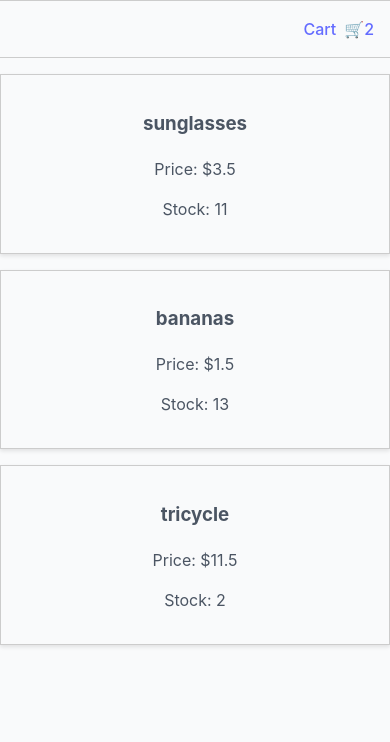
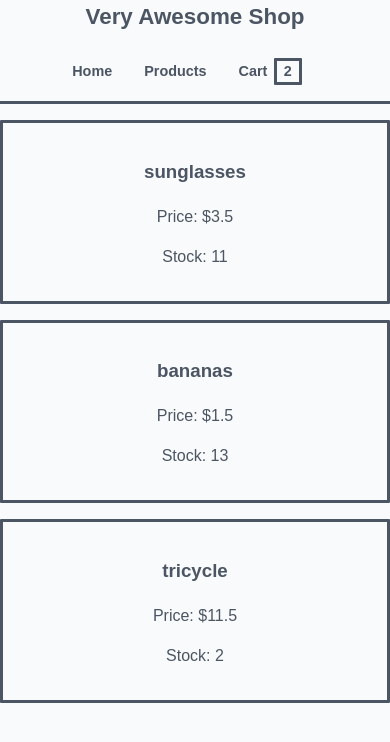
Before and after one commit to dpeterzen/awesome-shop-react, a React (Vite) app: page / in a window 390 px wide. Shown: the top 742 px of the page. Built offline with nearby package versions, Linux system fonts and the light colour scheme.

Commit message:
working stage

```diff
--- a/src/App.jsx
+++ b/src/App.jsx
@@ -7,7 +7,7 @@ import ProductDetail from './components/ProductDetail';
 import './App.css';
 import './styles/product.css';
 
-
+/* eslint-disable react/prop-types */
 function App() {
   const [cartItems, setCartItems] = useState([
     {name: 'sunglasses', price: 3.5, quantity: 11000},
@@ -24,14 +24,18 @@ function App() {
   };
 
   const [openCart, setOpenCart] = useState(false);
+  const [hoverCart, setHoverCart] = useState(false);
 
   const handleOpenCart = () => {
-    // if (!openCart) {
-    //   setOpenCart(true);
-    // } else {
-    //   setOpenCart(false);
-    // }
     setOpenCart(!openCart);
+  };
+
+  const handleMouseEnter = () => {
+    setHoverCart(true);
+  };
+
+  const handleMouseLeave = () => {
+    setHoverCart(false);
   };
 
   return (
@@ -39,14 +43,23 @@ function App() {
     /* This value prop will overwrite the default value */
     <>
       <ShopContext.Provider value={{ cartItems, products, addToCart }}>
-        <Header openCart={openCart} handleOpenCart={handleOpenCart} />
+        <Header
+          handleOpenCart={handleOpenCart}
+          handleMouseEnter={handleMouseEnter}
+          handleMouseLeave={handleMouseLeave}
+        />
         <div className="product-grid">
           {products.map((product, index) => (
             <Product key={index} {...product} />
           ))}
         </div>
       </ShopContext.Provider>
-      <Cart openCart={openCart} cartItems={cartItems} />
+      <Cart
+        openCart={openCart || hoverCart}
+        cartItems={cartItems}
+        handleMouseEnter={handleMouseEnter}
+        handleMouseLeave={handleMouseLeave}
+      />
     </>
 
   );
--- a/src/components/Cart.jsx
+++ b/src/components/Cart.jsx
@@ -2,8 +2,8 @@ import { useMemo } from "react";
 import PropTypes from "prop-types";
 import "../styles/cart.css";
 
-
-export default function Cart({ openCart, cartItems }) {
+/* eslint-disable react/prop-types */
+export default function Cart({ openCart, cartItems, handleMouseEnter, handleMouseLeave }) {
   const totalPrice = useMemo(() => {
     console.log('got here');
     return cartItems.reduce(
@@ -12,11 +12,31 @@ export default function Cart({ openCart, cartItems }) {
     );
   }, [cartItems]);
 
-
+  // return (
+  //   openCart && (<>
+  //     <div className="cart">
+  //       <h2>Shopping Cart</h2>
+  //       <ul>
+  //         {cartItems.map((item, index) => (
+  //           <li key={index}>
+  //             {item.name} - ${item.price} x {item.quantity}
+  //           </li>
+  //         ))}
+  //       </ul>
+  //       <p>
+  //         Total Price: <strong>${totalPrice}</strong>
+  //       </p>
+  //       {/* Some button to checkout */}
+  //     </div>
+  //   </>)
+  // );
 
   return (
-    openCart && (<>
-      <div className="cart">
+    <div
+      className={`cart ${openCart ? 'open' : ''}`}
+      onMouseEnter={handleMouseEnter}
+      onMouseLeave={handleMouseLeave}
+    >
         <h2>Shopping Cart</h2>
         <ul>
           {cartItems.map((item, index) => (
@@ -29,9 +49,7 @@ export default function Cart({ openCart, cartItems }) {
           Total Price: <strong>${totalPrice}</strong>
         </p>
         {/* Some button to checkout */}
-      </div>
-    </>)
-
+    </div>
   );
 }
 
--- a/src/components/Header.jsx
+++ b/src/components/Header.jsx
@@ -3,29 +3,47 @@ import { useContext, useState } from "react";
 import ShopContext from "../context/ShopContext";
 import "../styles/header.css";
 
-function Links({ openCart, handleOpenCart }) {
+/* eslint-disable react/prop-types */
+function Links({ handleOpenCart, handleMouseEnter, handleMouseLeave }) {
   const { cartItems } = useContext(ShopContext); // We must pass the ShopContext object itself as an argument
-
 
   return (
     <ul>
-      {/* Other links */}
+      <li>
+        <Link to="#home" onClick={handleOpenCart}>
+          <span>Home</span>
+        </Link>
+      </li>
       <li>
         <Link to="#" onClick={handleOpenCart}>
+          <span>Products</span>
+        </Link>
+      </li>
+      <li
+        onMouseEnter={handleMouseEnter}
+        onMouseLeave={handleMouseLeave}
+      >
+        <Link to="#"
+          onClick={handleOpenCart}
+        >
           <span>Cart</span>
-          <span className="cart-icon">🛒{cartItems.length}</span>
+          <span className="cart-icon">{cartItems.length}</span>
         </Link>
       </li>
     </ul>
   );
 }
 
-export default function Header({ openCart, handleOpenCart }) {
+export default function Header({ handleOpenCart, handleMouseEnter, handleMouseLeave }) {
   return (
     <header>
-      {/* Other header elements */}
+      <div className="logo">Very Awesome Shop</div>
       <nav>
-        <Links openCart={openCart} handleOpenCart={handleOpenCart} />
+        <Links
+          handleOpenCart={handleOpenCart}
+          handleMouseEnter={handleMouseEnter}
+          handleMouseLeave={handleMouseLeave}
+        />
       </nav>
     </header>
   );
--- a/src/index.css
+++ b/src/index.css
@@ -1,25 +1,19 @@
 :root {
-  font-family: Inter, system-ui, Avenir, Helvetica, Arial, sans-serif;
+  /* font-family: Inter, system-ui, Avenir, Helvetica, Arial, sans-serif; */
+  font-family: Arial, sans-serif;
   line-height: 1.5;
-  font-weight: 400;
-
+  font-weight: 500;
   color-scheme: light dark;
   color: #b7bbc3;
   background-color: #111827;
-
-  font-synthesis: none;
-  text-rendering: optimizeLegibility;
-  -webkit-font-smoothing: antialiased;
-  -moz-osx-font-smoothing: grayscale;
 }
 
 a {
-  font-weight: 500;
-  color: #646cff;
+  color: #b7bbc3;
   text-decoration: inherit;
 }
 a:hover {
-  color: #535bf2;
+  color: #b7bbc3;
 }
 
 body {
@@ -36,22 +30,12 @@ h1 {
 }
 
 button {
-  border-radius: 8px;
-  border: 1px solid transparent;
-  padding: 0.6em 1.2em;
-  font-size: 1em;
-  font-weight: 500;
-  font-family: inherit;
-  background-color: #1a1a1a;
-  cursor: pointer;
-  transition: border-color 0.25s;
+
 }
 button:hover {
-  border-color: #646cff;
 }
 button:focus,
 button:focus-visible {
-  outline: 4px auto -webkit-focus-ring-color;
 }
 
 @media (prefers-color-scheme: light) {
@@ -59,10 +43,14 @@ button:focus-visible {
     color: rgb(75 85 99);
     background-color: rgb(249 250 251);
   }
+
+  a {
+    color: rgb(75 85 99);
+    text-decoration: inherit;
+  }
   a:hover {
-    color: #747bff;
+    color: rgb(75 85 99);
   }
   button {
-    background-color: #f9f9f9;
   }
 }
--- a/src/styles/cart.css
+++ b/src/styles/cart.css
@@ -1,14 +1,15 @@
 /* src/styles/cart.css */
 
 .cart {
+  display: none;
   padding: 2rem;
-  border: 1px solid #ccc;
-  border-radius: 5px;
-  box-shadow: 0 4px 8px rgba(0, 0, 0, 0.1);
+  border: 3px solid;
+  border-width: 3px 0px 3px 3px;
+  border-radius: 0px 0px 0px 7px;
   z-index: 1000; /* Ensure it overlays other content */
   position: absolute; /* Position relative to the #root element */
-  top: 85px; /* Adjust this value based on the height of your header */
-  right: 31px;
+  top: 93px; /* Adjust this value based on the height of your header */
+  right: 32px;
   width: 100%;
   max-width: 400px; /* Optional: limit the max width */
   background-color: #111827;
@@ -20,18 +21,21 @@
   font-size: 18px;
 }
 
+.cart.open {
+  display: block;
+}
+
 @media (max-width: 768px) {
   .cart {
     width: 50%; /* Full width on narrow screens */
     margin: 0; /* Remove margin */
-    top: 56px;
-    right: 0;
+    top: 100px;
+    right: 0px;
   }
 }
 
 @media (prefers-color-scheme: light) {
   .cart {
-
-    background-color: #fff;
+    background-color: rgb(249 250 251);
   }
 }
--- a/src/styles/header.css
+++ b/src/styles/header.css
@@ -2,19 +2,23 @@
 
 /* Basic styling for the header */
 header {
+  box-sizing: border-box;
   width: 100%;
-  padding: 1rem 0;
+  padding: 0 .2rem;
   display: flex;
   justify-content: space-between; /* Space between elements */
   align-items: center; /* Center items vertically */
-  border: 1px solid #ccc;
+  border: 3px solid;
+  border-radius: 1px;
 }
-
+.logo {
+  font-size: 1.4rem;
+  font-weight: bold;
+  margin-left: 1rem;
+}
 /* Styling for the navigation */
 nav {
-  width: 100%;
   display: flex;
-  justify-content: flex-end; /* Align items to the right */
 }
 
 /* Styling for the list of links */
@@ -28,19 +32,51 @@ ul {
 
 /* Styling for individual list items */
 li {
+  box-sizing: border-box;
+  padding: 16px 0;
   display: flex;
   align-items: center;
   margin-right: 1rem;
 }
 
 /* Styling for the links */
-a {
+nav a {
   text-decoration: none;
   display: flex;
   align-items: center;
+  font-size: .9em;
+  font-weight: 600;
+
 }
 
-/* Styling for the cart icon */
 .cart-icon {
-  margin-left: 0.5rem;
+  padding: 0 7px;
+  border: 3px solid;
+  border-radius: 1px;
+  margin-left: 0.4rem;
 }
+
+@media (max-width: 768px) {
+  header {
+    box-sizing: content-box;
+    flex-direction: column;
+    border-top: none;
+  }
+
+  header nav {
+    justify-content: space-between;
+  }
+
+  header nav ul {
+    width: 100%;
+  }
+
+  header nav ul li {
+    margin-left: 0;
+    margin-top: 0.5rem;
+  }
+  .logo {
+
+    margin-left: 0;
+  }
+}
--- a/src/styles/product.css
+++ b/src/styles/product.css
@@ -1,10 +1,10 @@
 
   /* Individual product styling */
   .product {
-    border: 1px solid #ccc;
+    border: 3px solid;
+    border-radius: 1px;
     padding: 16px;
     text-align: center;
-    box-shadow: 0 2px 4px rgba(0, 0, 0, 0.1); /* Subtle shadow */
     transition: transform 0.2s; /* Smooth hover effect */
   }
 
```
